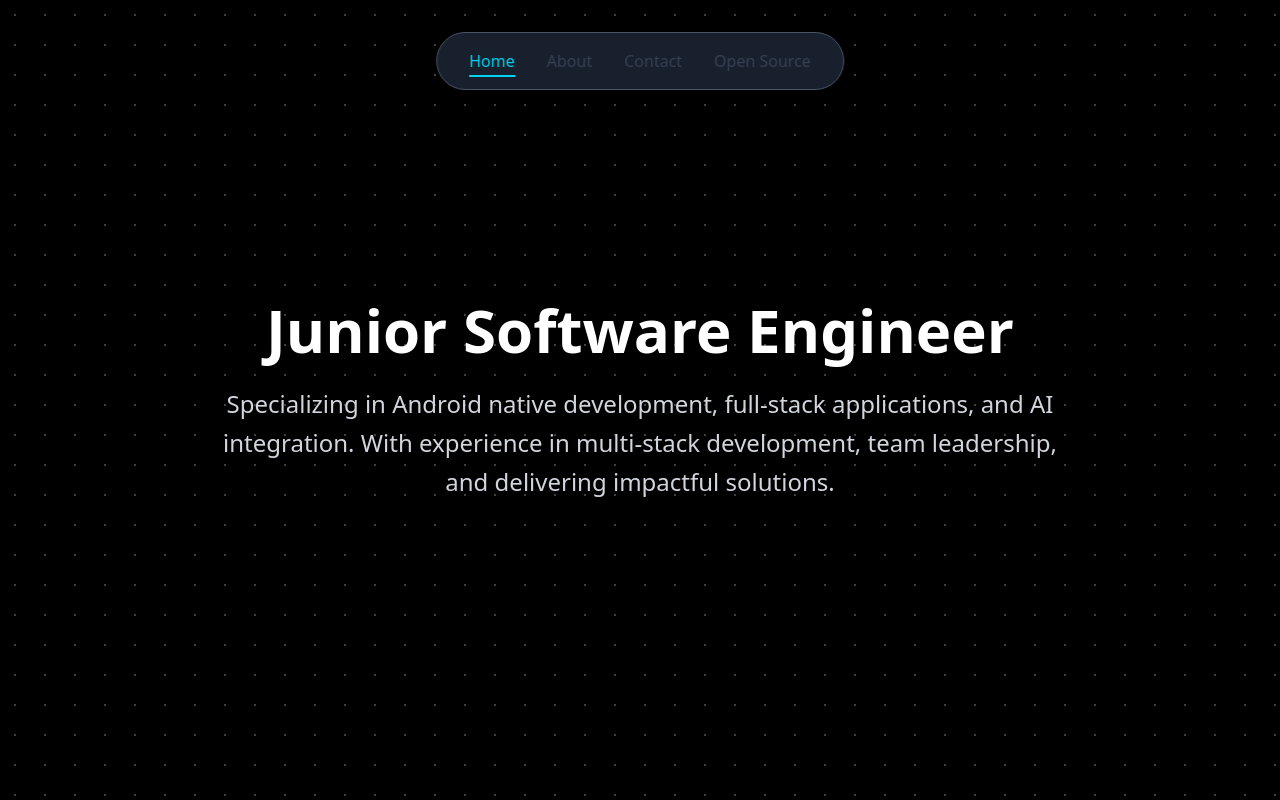
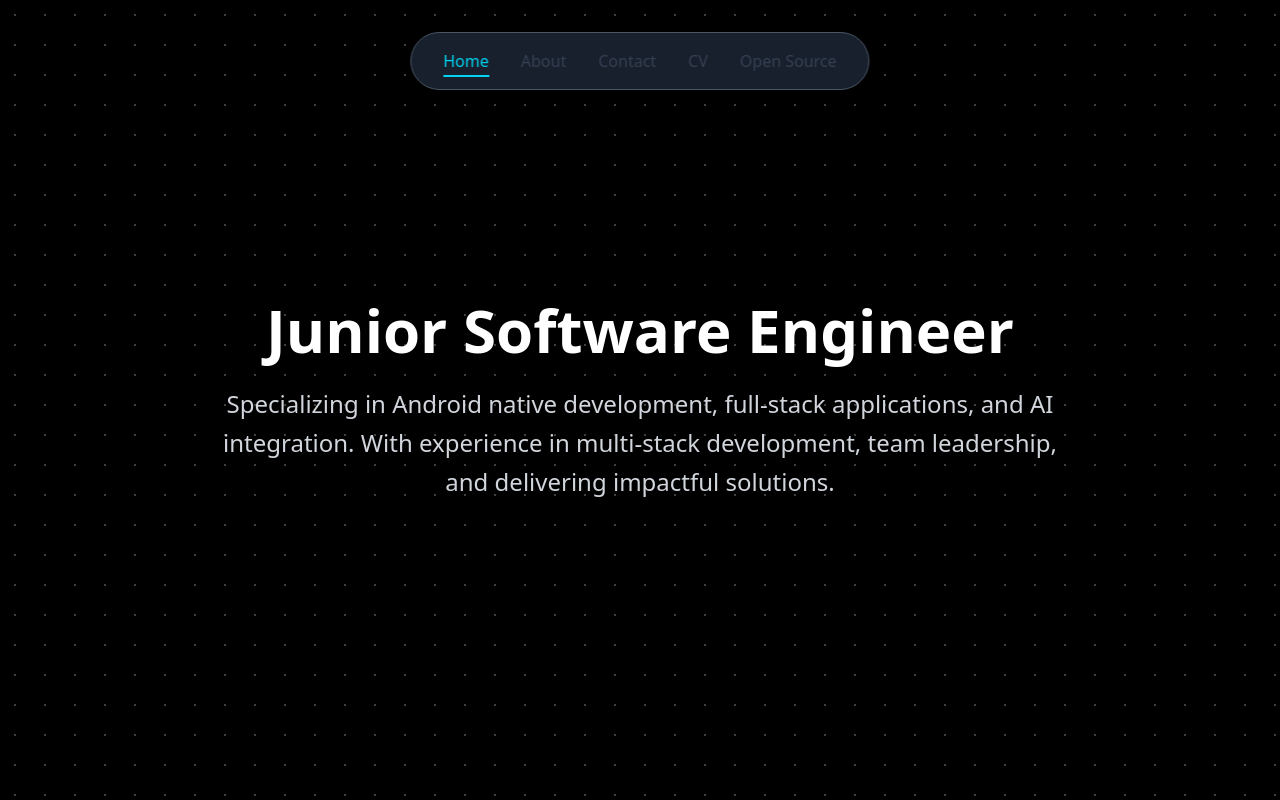
Before and after one commit to jnvreddy/Portfolio, a React (Vite) app: page / in a window 1280 px wide. Shown: the top 800 px of the page. Built offline with nearby package versions, Linux system fonts and the light colour scheme.

Commit message:
cv button added

```diff
--- a/src/components/Header.tsx
+++ b/src/components/Header.tsx
@@ -104,6 +104,15 @@ const Header: React.FC = () => {
       }`;
   };
 
+  const handleDownloadCV = () => {
+    const link = document.createElement('a');
+    link.href = '/cv.pdf'; // Path to your CV file in the public folder
+    link.download = 'CV.pdf'; // Name of the downloaded file
+    document.body.appendChild(link);
+    link.click();
+    document.body.removeChild(link);
+  };
+
   return (
     <header className="fixed top-8 left-1/2 transform -translate-x-1/2 z-50 bg-gray-800/80 backdrop-blur-sm border border-gray-600 rounded-full px-4 py-2 sm:px-6 sm:py-3 md:px-8 md:py-4 shadow-sm">
       <nav className="flex space-x-3 sm:space-x-5 md:space-x-8">
@@ -169,6 +178,13 @@ const Header: React.FC = () => {
             </div>
           )}
         </div>
+        <button
+          onClick={handleDownloadCV}
+          className="text-xs sm:text-sm md:text-base transition-all duration-300 hover:scale-105 relative group whitespace-nowrap flex-shrink-0 text-gray-700 hover:text-white"
+        >
+          CV
+          <span className="absolute -bottom-1 left-0 h-0.5 bg-cyan-400 transition-all duration-300 w-0 group-hover:w-full"></span>
+        </button>
         <Link
           to="/opensource"
           className={getLinkClassName('/opensource')}
```
